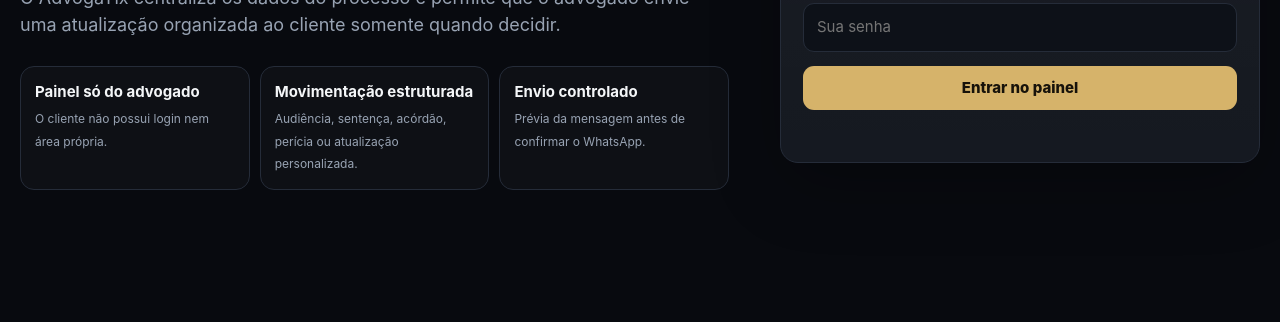
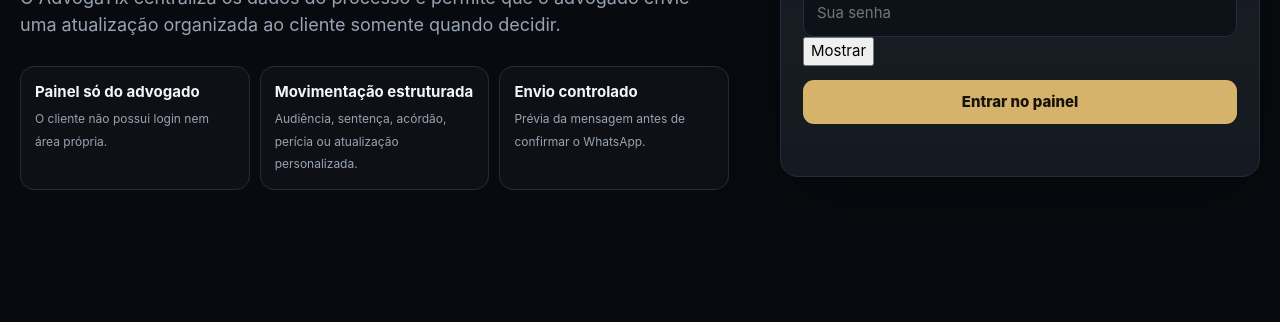
Before and after one commit to 1903nan-sketch/advogatix, a plain HTML site: page index.html in a window 1280 px wide. Shown: the part 478-800 px from the top of the page. Drawn offline with nearby package versions, Linux system fonts and the light colour scheme.

Commit message:
Adiciona opção de mostrar senha no login

```diff
--- a/index.html
+++ b/index.html
@@ -48,7 +48,10 @@
             <input id="email" type="email" autocomplete="email" required placeholder="voce@escritorio.com.br" />
 
             <label for="password">Senha</label>
-            <input id="password" type="password" autocomplete="current-password" minlength="6" required placeholder="Sua senha" />
+            <div class="password-field">
+              <input id="password" type="password" autocomplete="current-password" minlength="6" required placeholder="Sua senha" />
+              <button id="togglePassword" class="password-toggle" type="button" aria-label="Mostrar senha" title="Mostrar senha">Mostrar</button>
+            </div>
 
             <button id="authSubmit" class="btn full" style="margin-top:14px">Entrar no painel</button>
             <div id="authStatus" class="status"></div>
```
